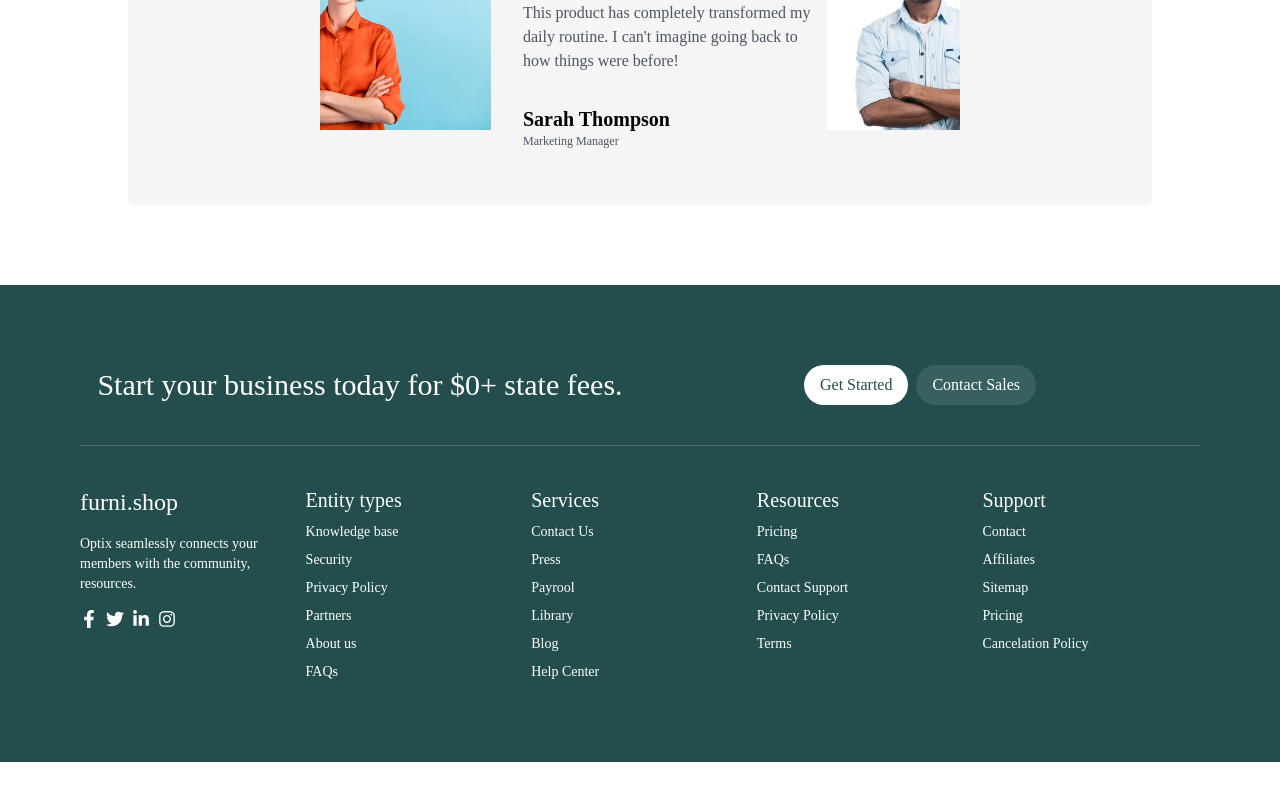
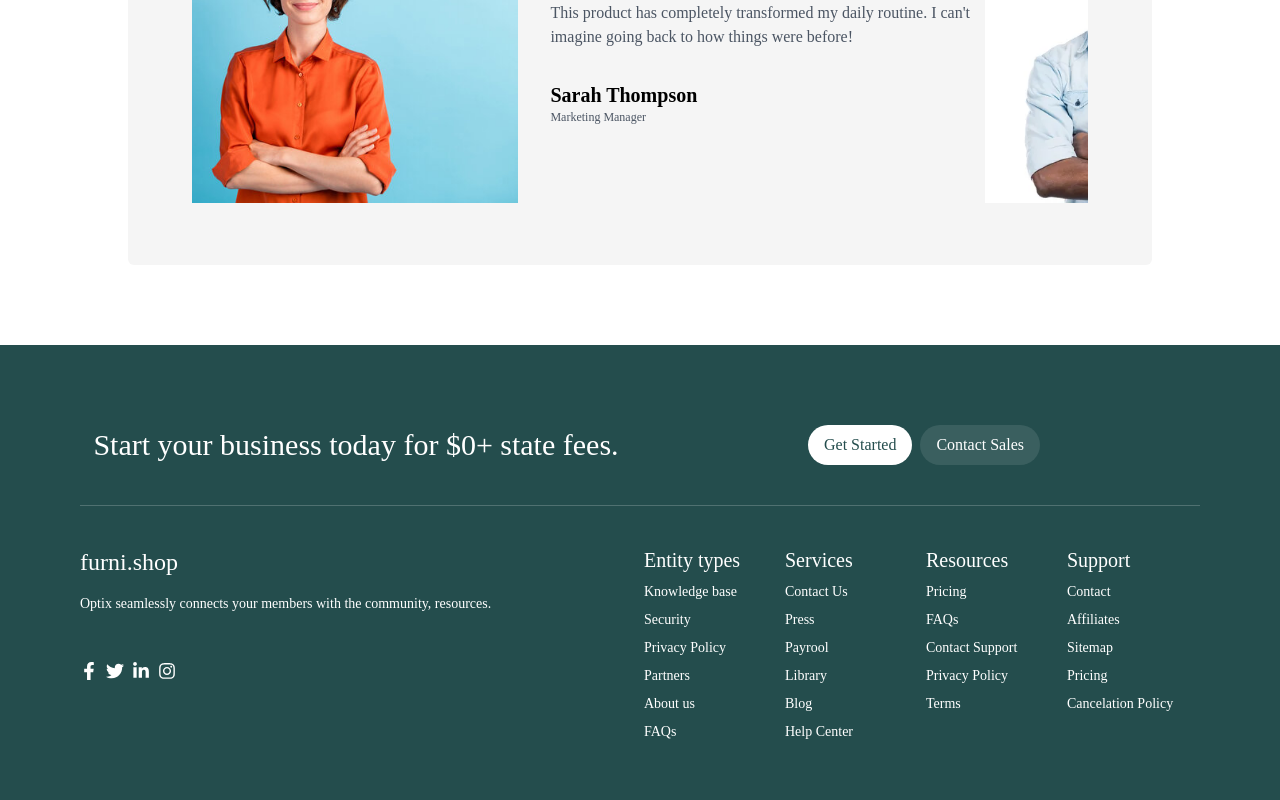
Before and after one commit to salihdhaifullah/Furni-shop, a React (Vite) app: page / in a window 1280 px wide. Shown: the part 3793-4593 px from the top of the page. Before the commit the page ends 4555 px from the top, so only its background shows below. Built offline with nearby package versions, Linux system fonts and the light colour scheme.

Commit message:
done responsive desgin

```diff
--- a/index.html
+++ b/index.html
@@ -19,7 +19,7 @@
       let times = 1;
       setInterval(() => {
         if (times === 5) times = 0;
-        document.getElementById("scroll-container").scrollTo({ left: times * (window.innerWidth / 2), behavior: 'smooth' });
+        document.getElementById("scroll-container").scrollTo({ left: times * (window.innerWidth * 0.7), behavior: 'smooth' });
         times++
       }, 5000)
     })
--- a/src/components/Footer.tsx
+++ b/src/components/Footer.tsx
@@ -2,13 +2,13 @@ import { FaFacebookF, FaInstagram, FaLinkedinIn, FaTwitter } from "react-icons/f
 
 const Footer = () => {
   return (
-    <div id="contact" className="bg-primary p-20 mt-20">
-      <div className="grid grid-cols-2">
+    <div id="contact" className="bg-primary sm:p-20 p-10 mt-20">
+      <div className="grid md:grid-cols-2 grid-cols-1 gap-4">
         <div className="flex items-center justify-center">
           <h1 className="text-white text-3xl">Start your business today for $0+ state fees.</h1>
         </div>
-        <div className="flex items-center justify-center gap-2">
 
+        <div className="flex sm:flex-nowrap flex-wrap items-center justify-center gap-2">
           <button className="rounded-3xl bg-white px-4 py-2 text-primary">Get Started</button>
           <button className="rounded-3xl bg-[rgba(255,255,255,0.1)] px-4 py-2 text-white">Contact Sales</button>
         </div>
@@ -17,11 +17,11 @@ const Footer = () => {
       <span className="my-10 w-full h-px bg-[rgba(255,255,255,0.2)] flex"></span>
 
 
-      <div className="grid grid-cols-5 gap-2 text-white">
+      <div className="grid sm:grid-cols-2 grid-cols-1 sm:gap-2 gap-16 text-white">
         <div className="gap-4 flex flex-col">
           <h3 className="text-2xl">furni.shop</h3>
           <p className="text-sm">Optix seamlessly connects your members with the community, resources.</p>
-          <div className="flex flex-row gap-2 text-lg">
+          <div className="flex flex-row gap-2 text-lg mt-8">
             <FaFacebookF />
             <FaTwitter />
             <FaLinkedinIn />
@@ -29,6 +29,7 @@ const Footer = () => {
           </div>
         </div>
 
+        <div className="grid md:grid-cols-4 sm:grid-cols-3 grid-cols-2 sm:gap-2 gap-8">
         <div className="flex flex-col gap-2">
           <h4 className="text-xl">Entity types</h4>
           <p className="text-sm">Knowledge base</p>
@@ -66,6 +67,7 @@ const Footer = () => {
           <p className="text-sm">Pricing</p>
           <p className="text-sm">Cancelation Policy</p>
         </div>
+        </div>
       </div>
     </div>
   )
--- a/src/components/Products.tsx
+++ b/src/components/Products.tsx
@@ -49,8 +49,8 @@ const Products = () => {
   return (
     <div id="products" className="px-16 flex flex-col">
 
-      <div className="flex flex-row items-center justify-between w-full py-8">
-        <h1 className="text-4xl font-bold text-primary">Products</h1>
+      <div className="flex sm:flex-row flex-col gap-8 items-center justify-between w-full py-8">
+        <h1 className="md:text-4xl text-3xl font-bold text-primary">Products</h1>
         <div className="flex flex-row items-center gap-4">
           <p className="text-lg text-gray-600">See All</p>
           <HiArrowLongRight className="text-3xl" />
--- a/src/components/Testimonials.tsx
+++ b/src/components/Testimonials.tsx
@@ -42,15 +42,15 @@ const Testimonials = () => {
 
         <div className="flex justify-center items-center flex-col gap-6">
 
-          <div className="flex justify-center items-center flex-col gap-8 pl-36 pt-6">
-            <h1 className="text-5xl text-center font-bold text-primary ">What our happy client say</h1>
-            <p className="text-center px-20 text-gray-600">File storage made easy - including powerful features you won't find anywhere else. Whether you're.</p>
+          <div className="flex justify-center items-center flex-col gap-8 md:pl-36 md:mt-0 mt-40 pt-6">
+            <h1 className="md:text-5xl text-3xl text-center font-bold text-primary ">What our happy client say</h1>
+            <p className="text-center md:px-20 px-4 text-gray-600">File storage made easy - including powerful features you won't find anywhere else. Whether you're.</p>
           </div>
 
-          <div id="scroll-container" className="relative w-[50vw] overflow-x-auto hide-scroll-bar">
-              <div className="flex flex-row py-10 w-[250vw]">
+          <div id="scroll-container" className="relative w-[70vw] overflow-x-auto hide-scroll-bar">
+              <div className="flex flex-row py-10 w-[350vw] gap-1">
                 {testimonials.map((testimonial, index) => (
-                  <div key={index} className="grid grid-cols-2 gap-8 w-[50vw]">
+                  <div key={index} className="grid sm:grid-cols-2 grid-cols-1 md:gap-8 gap-2 w-[70vw]">
 
                     <div className="flex flex-col justify-center items-center">
                       <img src={testimonial.img} alt={testimonial.name} />
```
